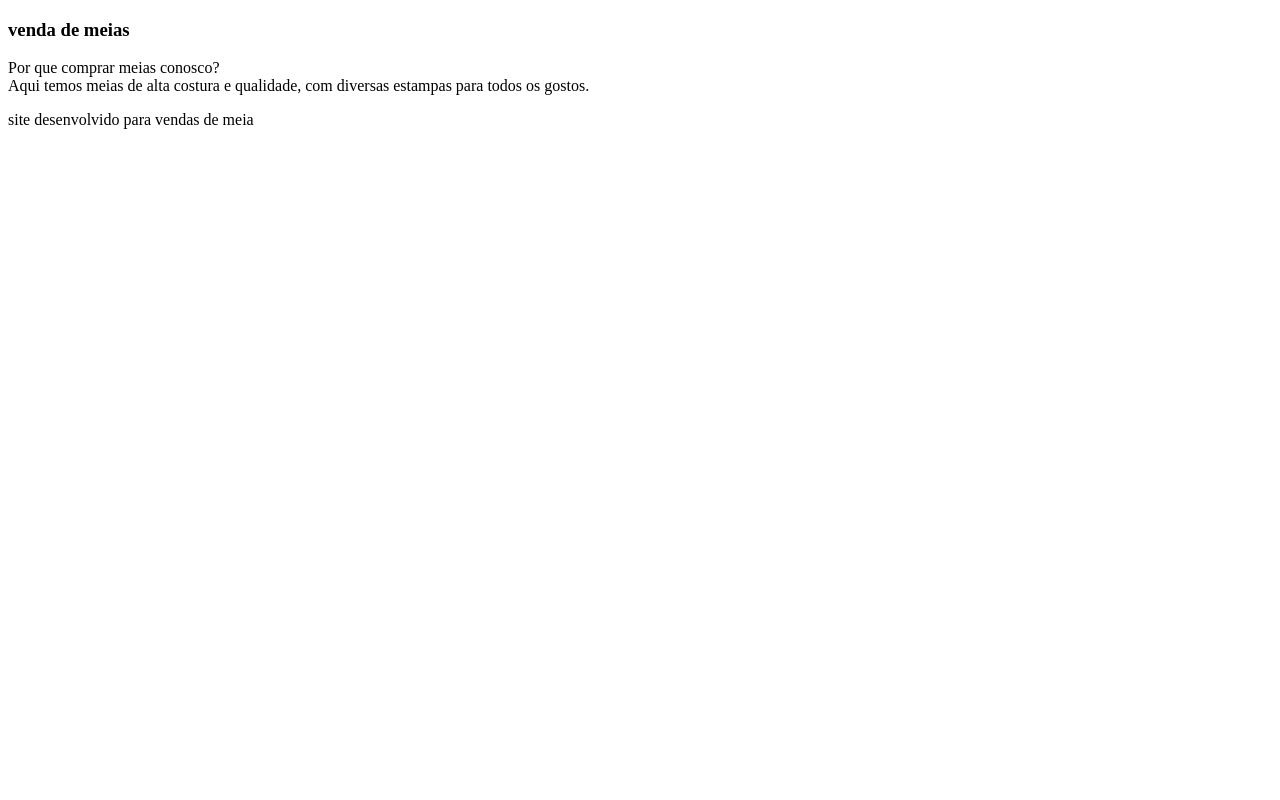
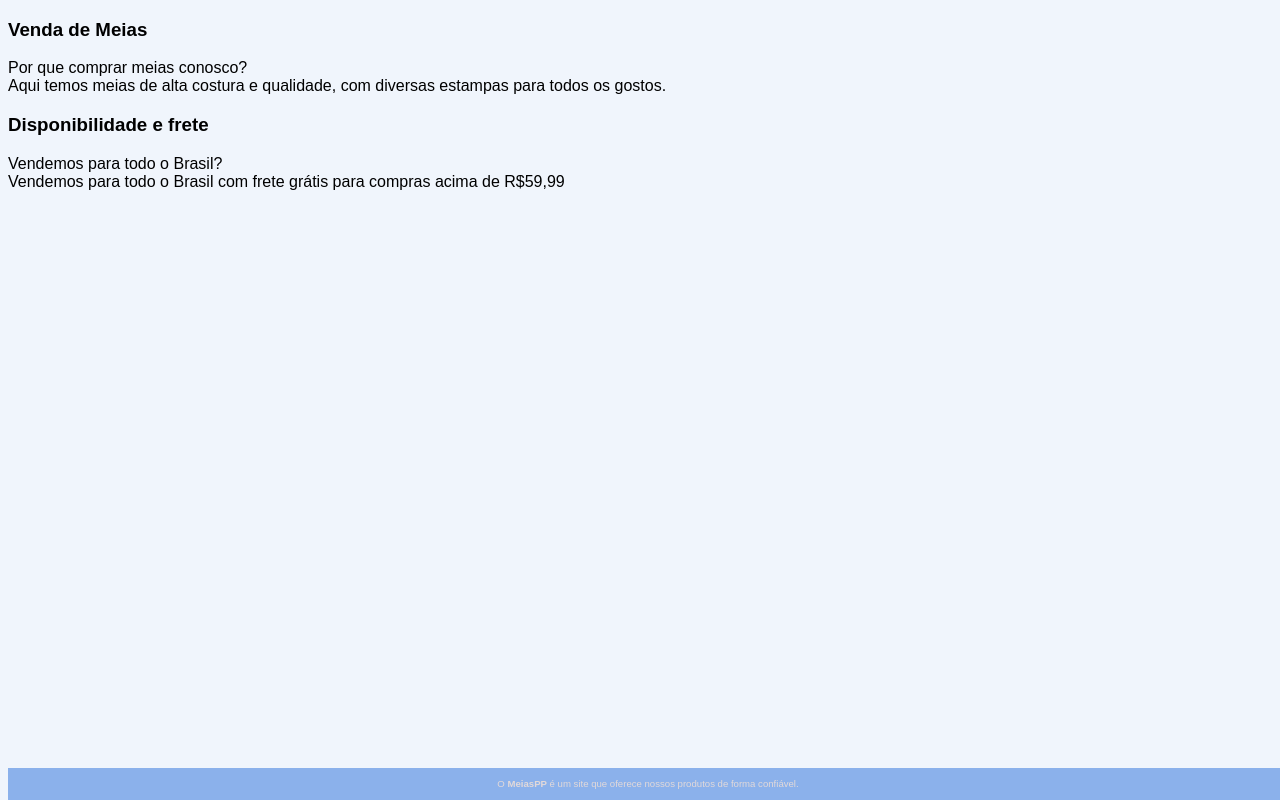
Before and after one commit to AriadneFerreira04/Projeto-Final-Mat2, a plain HTML site: page index.html in a window 1280 px wide. Drawn offline with Linux system fonts and the light colour scheme; files that its build step writes are made by us from their sources.

Commit message:
Add files via upload

```diff
--- a/index.html
+++ b/index.html
@@ -4,27 +4,43 @@
     <meta charset="UTF-8">
     <meta http-equiv="X-UA-Compatible" content="IE=edge">
     <meta name="viewport" content="width=device-width, initial-scale=1.0">
-    <title>Meias</title>
+    <title>MeiasPP</title>
+    <link rel="stylesheet" href="assets/style.css">
 </head>
 <body>
     <main>
-<section id="container">
-</article class="cartao">
-<div class="cartao__conteudo"></div>
-<h3>venda de meias</h3>
-<div class="cartao__conteudo__perguntas">
+        <section id=”container”>
+            <article class=”cartao”>
+                <div class=”cartao__conteudo”>
+                  <h3>Venda de Meias</h3>
+                  <div class=”cartao__conteudo__pergunta”>
                     Por que comprar meias conosco?
-    <div class="cartao__conteudo__resposta">
+                </div>
+                <div class=”cartao__conteudo__resposta”>
                     Aqui temos meias de alta costura e qualidade, com diversas estampas para todos os gostos.
                     </div>
                   </div>
                 </article>
         </section>
 
+        <section id=”container”>
+            <article class=”cartao”>
+                <div class=”cartao__conteudo”>
+                  <h3>Disponibilidade e frete</h3>
+                  <div class=”cartao__conteudo__pergunta”>
+                    Vendemos para todo o Brasil?
+                </div>
+                <div class=”cartao__conteudo__resposta”>
+                    Vendemos para todo o Brasil com frete grátis para compras acima de R$59,99
+                    </div>
+                  </div>
+            </article>
+        </section>
+
     </main>
+
     <footer>
-<p> site desenvolvido para vendas de meia<p>
+        <p>O <b>MeiasPP</b> é um site que oferece nossos produtos de forma confiável.</p>
     </footer>
-
     </body>
 </html>
--- a/style.css
+++ b/style.css
@@ -0,0 +1,18 @@
+body {
+    background-color: #f0f5fc;
+    color: rgb(0, 0, 0);
+    font-family: sans-serif;
+}
+footer{
+    background-color: #8bb1eb;
+    color: rgb(226, 217, 217);
+    position: fixed;
+    bottom: 0%;
+    width: 100%;
+    height: 2rem;
+}
+footer p {
+    text-align: center;
+    font-size: 0.6rem;
+    margin-top: o.5rem;
+}
```
Lines whose indentation alone changed are shown as unchanged.
